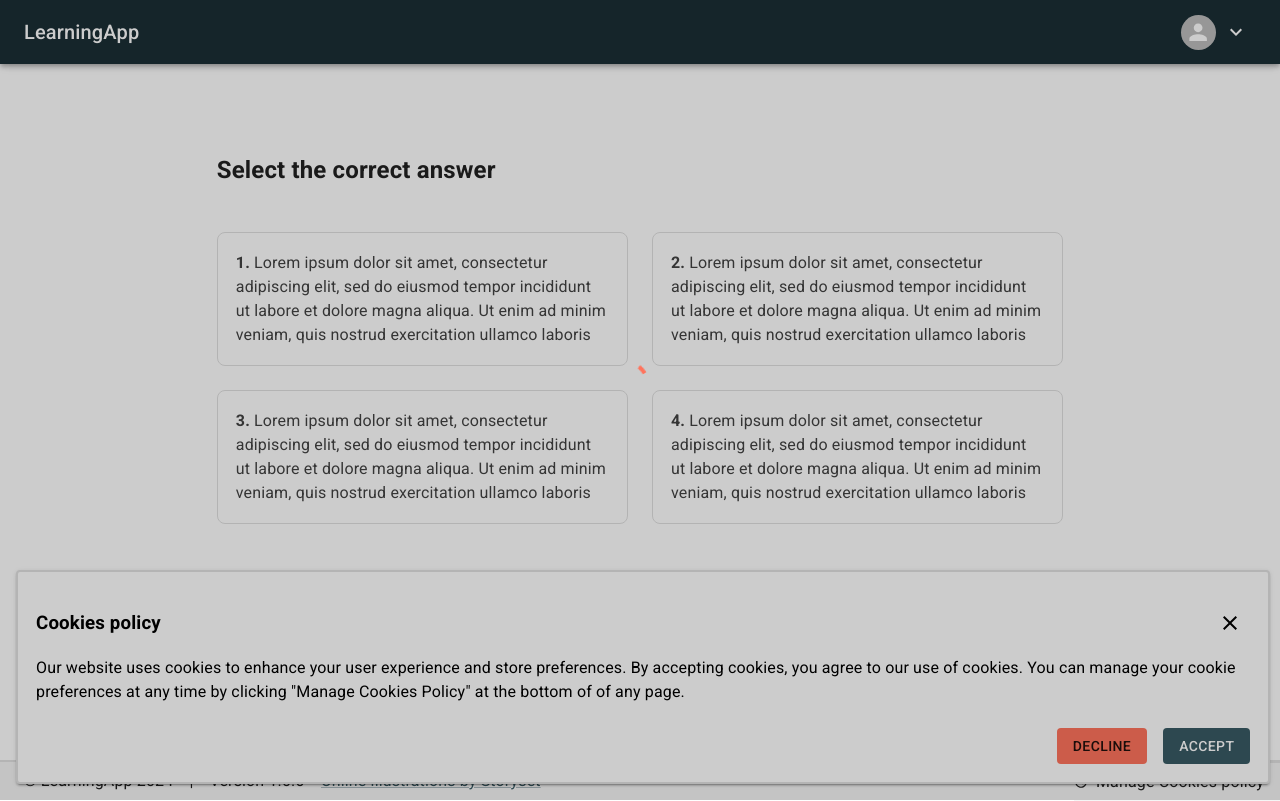
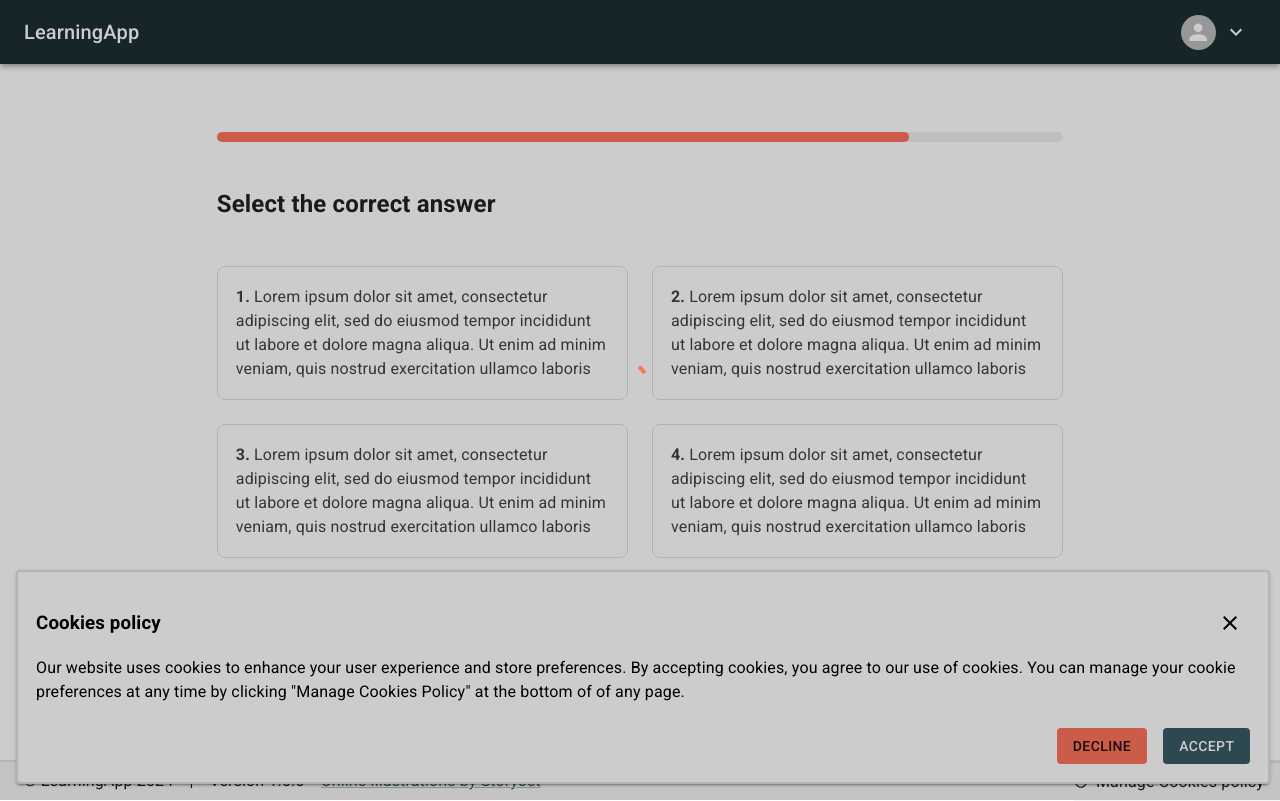
Before and after one commit to jacekcielecki/LearningAppWeb, a React (Create React App) app: page /quiz in a window 1280 px wide. Built offline with nearby package versions, Linux system fonts and the light colour scheme.

Commit message:
implement progress bar

```diff
--- /dev/null
+++ b/src/pages/Quiz/ProgressBar.tsx
@@ -0,0 +1,38 @@
+import styled from "@emotion/styled";
+import { LinearProgress, linearProgressClasses } from "@mui/material";
+import grey from "@mui/material/colors/grey";
+import LearningAppTheme from "../../theme";
+import { useEffect, useState } from "react";
+
+const BorderLinearProgress = styled(LinearProgress)(({ theme }) => ({
+  height: 10,
+  borderRadius: 5,
+  [`&.${linearProgressClasses.colorPrimary}`]: {
+    backgroundColor: grey[200],
+  },
+  [`& .${linearProgressClasses.bar}`]: {
+    borderRadius: 5,
+    backgroundColor: LearningAppTheme.palette.secondary.main,
+  },
+}));
+
+interface IProgressBarProps {
+  questionsCount: number;
+  currentQuestion: number;
+}
+
+const ProgressBar : React.FC<IProgressBarProps> = (props) => {
+  const [value, setValue] = useState(0);
+
+  useEffect(() => {
+    setValue((props.currentQuestion / props.questionsCount) * 100);
+  }, [props.currentQuestion, props.questionsCount]);
+
+    return (
+        <>
+          <BorderLinearProgress variant="determinate" value={value} />
+        </>
+     );
+}
+
+export default ProgressBar;
--- a/src/pages/Quiz/Quiz.tsx
+++ b/src/pages/Quiz/Quiz.tsx
@@ -3,6 +3,7 @@ import Grid from '@mui/material/Grid';
 import Paper from '@mui/material/Paper';
 import Box from '@mui/material/Box';
 import grey from '@mui/material/colors/grey';
+import ProgressBar from './ProgressBar';
 
 const Answer = styled(Paper)(({}) => ({
   backgroundColor: '#fff',
@@ -23,6 +24,10 @@ export default function RowAndColumnSpacing() {
     <Box sx={{ display: 'flex', justifyContent: 'center', marginTop: '120px' }}>
         <Box sx={{ width: '80%', maxWidth: '1400px', display: 'flex', padding: '12px' }}>
             <Grid container rowSpacing={3} columnSpacing={{ xs: 1, sm: 2, md: 3 }}>
+
+                <Grid item xs={12}>
+                    <ProgressBar questionsCount={11} currentQuestion={9} />
+                </Grid>
 
                 <Grid item xs={12}>
                     <h2>Select the correct answer</h2>
--- a/src/theme.ts
+++ b/src/theme.ts
@@ -4,9 +4,11 @@ const LearningAppTheme = createTheme({
   palette: {
     primary: {
       main: '#385a64',
+      dark: '#1a2e35'
     },
     secondary: {
       main: '#ff735c',
+      dark: '#cc5a47'
     },
   },
 });
```
